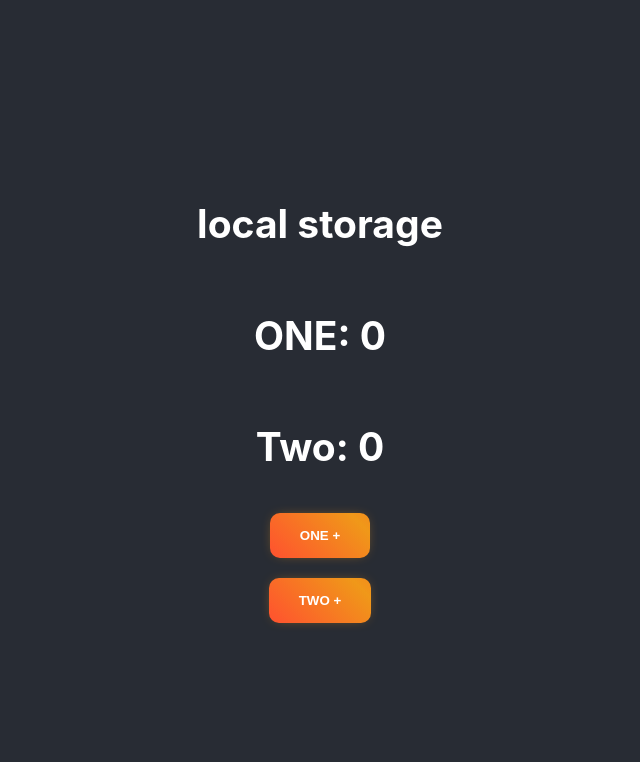
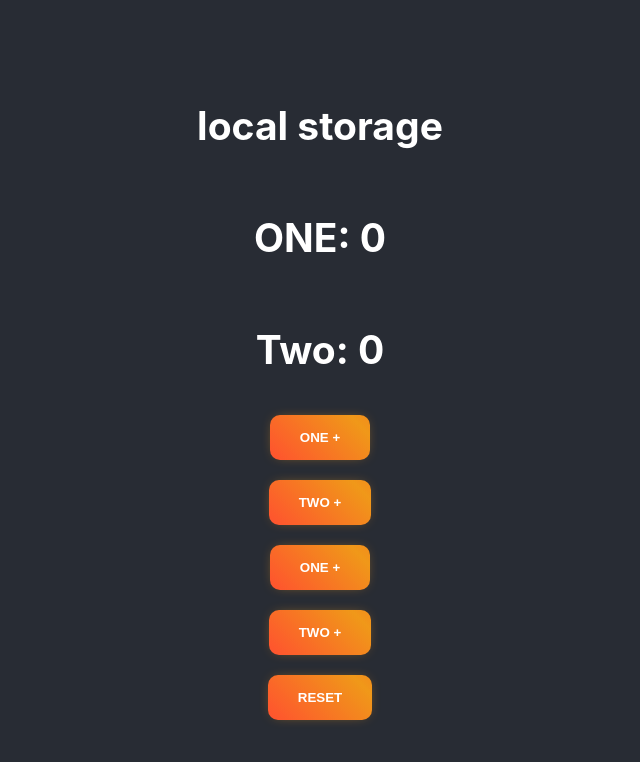
Before and after one commit to Jakavickis/drontai, a React (Create React App) app in the folder r1/: page / in a window 1280 px wide. Shown: the top 762 px of the page, without its empty margins (320-960 px from the left). Built offline with nearby package versions, Linux system fonts and the light colour scheme.

Commit message:
localStorage reset

```diff
--- a/r1/src/App.jsx
+++ b/r1/src/App.jsx
@@ -2,7 +2,7 @@ import { useEffect } from 'react';
 import { useState } from 'react';
 import './App.scss';
 
-
+const defaultCount = { one: 0, two: 0 };
 
 function App() {
 
@@ -12,7 +12,7 @@ function App() {
 
         let data = localStorage.getItem('counts_key')
         if (null === data) {
-            setCounts({ one: 0, two: 0 });
+            setCounts(defaultCount);
         } else {
             setCounts(JSON.parse(data))
         }
@@ -35,6 +35,9 @@ function App() {
                 <h2>Two: {counts?.two}</h2>
                 <button onClick={() => setCounts(c => ({ ...c, one: c.one + 1 }))}>one +</button>
                 <button onClick={() => setCounts(c => ({ ...c, two: c.two + 1 }))}>two +</button>
+                <button onClick={() => setCounts(c => ({ ...c, one: c.one - 1 }))}>one +</button>
+                <button onClick={() => setCounts(c => ({ ...c, two: c.two - 1 }))}>two +</button>
+                <button onClick={() => setCounts(defaultCount)}>Reset</button>
             </header>
         </div >
     );
```
Also changed, not shown: r1/src/LocalStorage/LocalStorageLearning/localBegin.jsx (added, +45 -0 lines).
